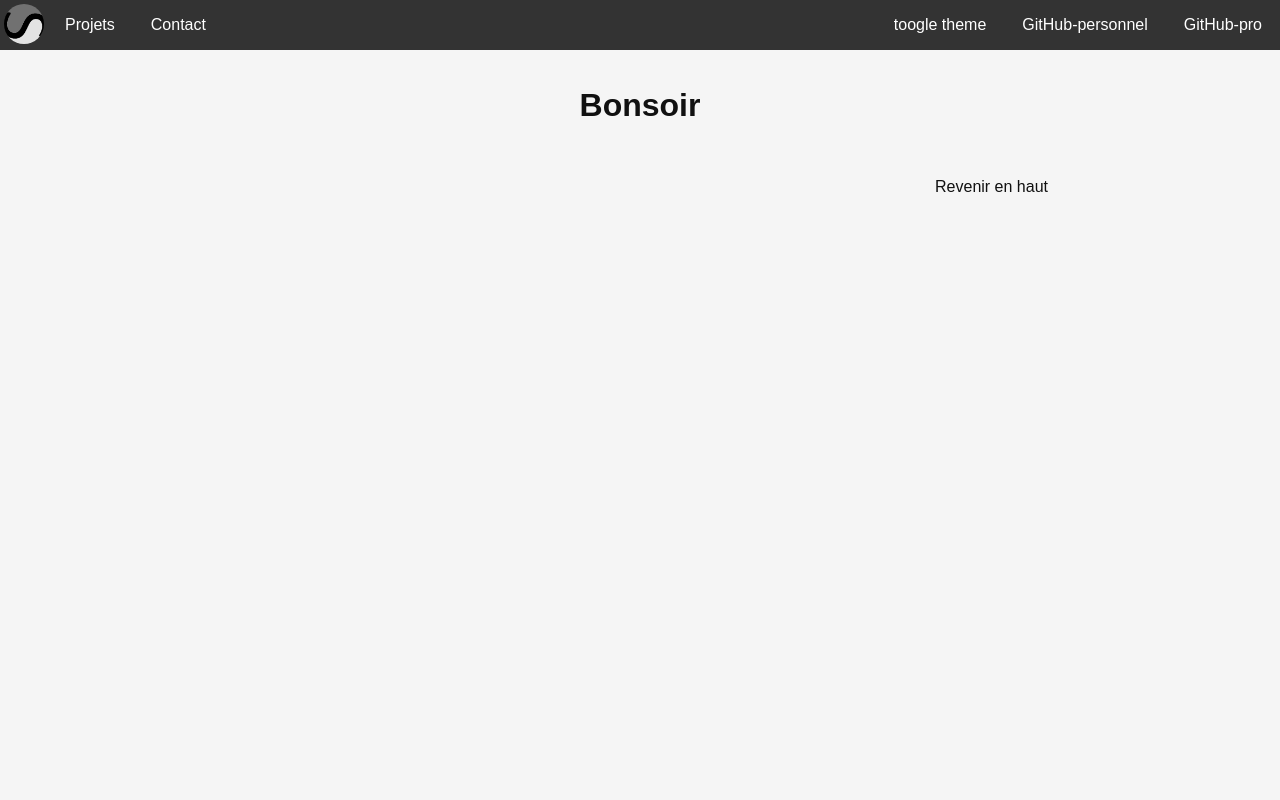
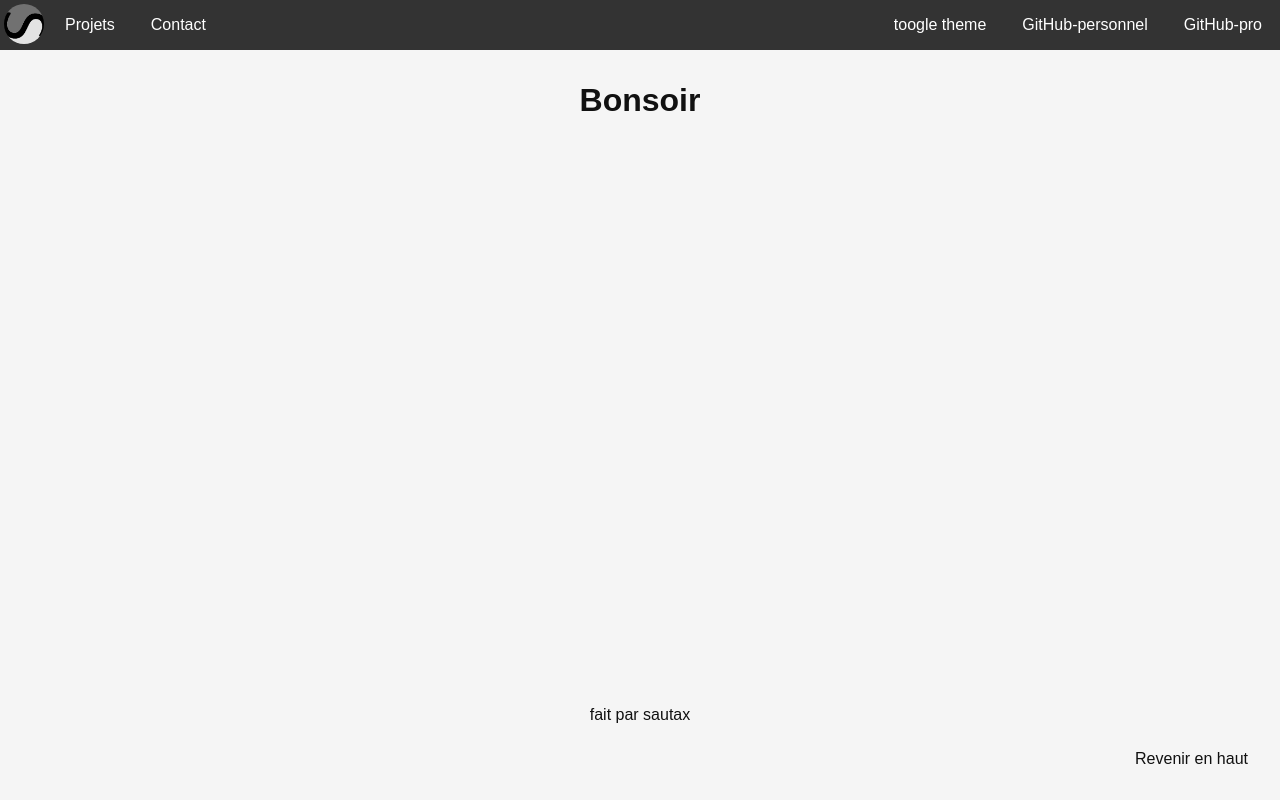
Before and after one commit to NilsPonsard/sautax-website, a plain HTML site: page index.html in a window 1280 px wide. Drawn offline with nearby package versions, Linux system fonts and the light colour scheme.

Commit message:
icon + fix

```diff
--- a/css/style.css
+++ b/css/style.css
@@ -1,9 +1,15 @@
+html{
+    scroll-behavior: smooth;
+}
+
 *{
     box-sizing: border-box;
 }
 body {
     font-family: 'Arial', sans-serif;
-
+}
+a{
+    color: black;
 }
 .form-input{
     width: 100%;
@@ -41,8 +47,6 @@ form {
     padding: 0;
     overflow: hidden;
     background-color: #333333;
-    position: fixed;
-    top: 0;
     width: 100%;
     z-index: 3;
 }
@@ -97,7 +101,8 @@ form {
     max-width: 900px;
     margin-left: auto;
     margin-right: auto;
-    margin-top: 7vh;
+
+    min-height: 80vh;
 
 }
 h1 {
@@ -175,8 +180,23 @@ h2 {
     padding-top: 2vh;
     padding-bottom: 2vh;
 }
+/*
 .nav-mobile:hover .dropdown{
     display: block;
+}*/
+.back-top{
+    position: fixed;
+    right: 0;
+    bottom: 0;
+}
+footer{
+    width: 100%;
+}
+footer p {
+    max-width: 500px;
+    margin-left: auto;
+    margin-right: auto;
+    text-align: center;
 }
 @media only screen and (max-width: 700px) {
 /* affichage mobile*/
--- a/index.html
+++ b/index.html
@@ -3,7 +3,7 @@
 
 <head>
     <meta charset="UTF-8">
-    <title>Document</title>
+    <title>Acceuil</title>
     <link rel="stylesheet" href="https://necolas.github.io/normalize.css/8.0.1/normalize.css">
     <link rel="stylesheet" href="css/style.css">
     <link id="style-theme" rel="stylesheet" href="css/style-black.css">
@@ -44,9 +44,12 @@
     <div id="contenu">
         <h1>Bonsoir</h1>
         <div class="droite">
-            <a class="droite bouton" href="#contenu">Revenir en haut</a>
+            <a class="droite bouton back-top" href="#contenu">Revenir en haut</a>
         </div>
     </div>
+    <footer>
+        <p>fait par sautax</p>
+    </footer>
 </body>
 <!--
     Made by
--- a/js/main.js
+++ b/js/main.js
@@ -47,7 +47,6 @@ function setTheme(name) {
 }
 function init() {
     let c = getCookie("theme")
-    console.log(c)
     if (c === "") {
         setTheme("white")
     } else {
@@ -68,7 +67,6 @@ init();
 let dropdown
 function loaded() {
     dropdown = document.getElementById("nav-dropdown")
-    console.log(document.body.style.transitionDuration)
     document.body.style.transitionDuration = "1s"
     document.getElementById("img-acceuil").style.transitionDuration = "1s"
 }
```
Also changed, not shown: contact.html (+2 -2 lines), projets.html (+3 -3 lines), favicon.ico (added).
